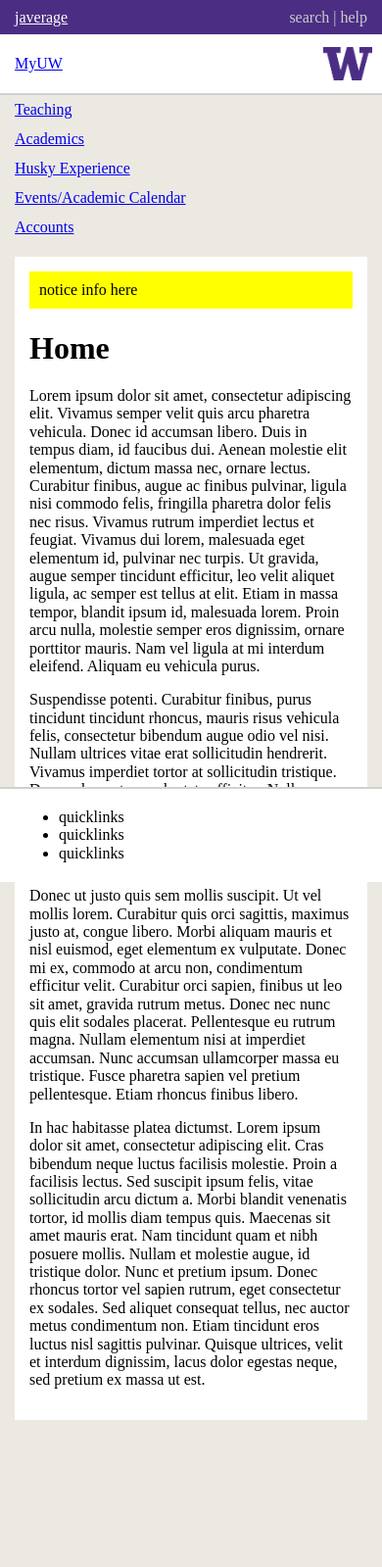
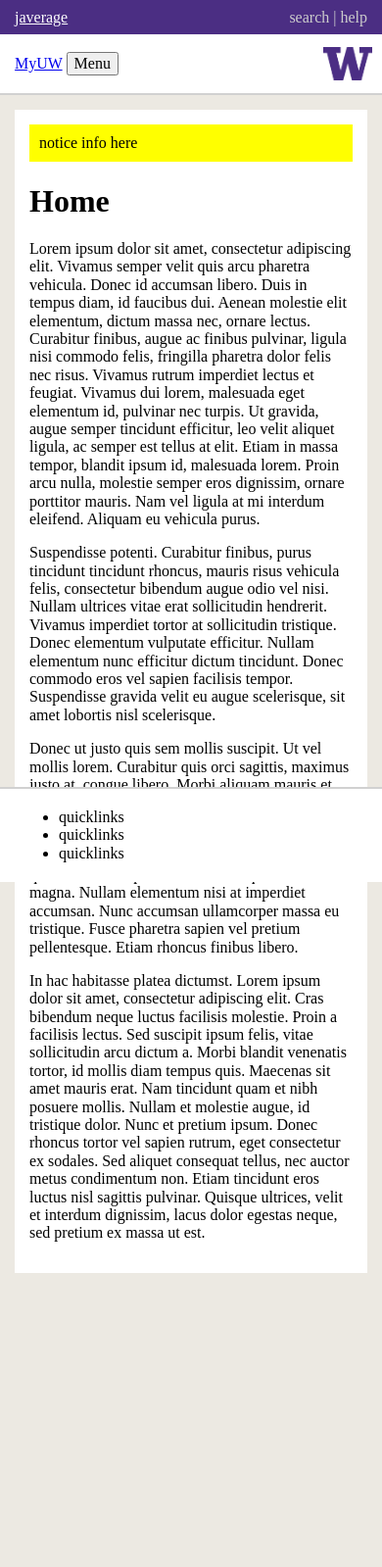
Before and after one commit to charlon/myuw-boilerplate, a Jekyll site: the page built from index.md, in a window 390 px wide. Shown: the whole page at 98% size. Built offline with Jekyll 4.4.1, drawn with Linux system fonts in a browser that asks for light colours; nearby versions of some CDN libraries; after the commit the page ends 1449 px from its top, so only the background shows below that.

Commit message:
Adds menu toggle for mobile and desktop.

```diff
--- a/_layouts/default.html
+++ b/_layouts/default.html
@@ -14,6 +14,14 @@
 
         <script type="text/javascript" src="//code.jquery.com/jquery-3.1.1.min.js"></script>
 
+        <script type="text/javascript" src="{{ "/assets/js/main.js" | relative_url }}"></script>
+
+        <style>
+		.hidden {
+			display: none;
+		}
+	      </style>
+
     </head>
     <body>
 
@@ -26,14 +34,17 @@
 
             <div class="myuw-logo">
                 <a href="/">MyUW</a>
+                <button id="menu_toggle">Menu</button>
             </div>
-            <ul class="myuw-menu">
+
+            <ul id="menu_container" class="myuw-menu">
                 <li><a href="/teaching/">Teaching</a></li>
                 <li><a href="/academics/">Academics</a></li>
                 <li><a href="/huskyexp/">Husky Experience</a></li>
                 <li><a href="/calendar/">Events/Academic Calendar</a></li>
                 <li><a href="/accounts/">Accounts</a></li>
             </ul>
+
         </div>
 
         <div class="myuw-content">
--- a/assets/css/main.scss
+++ b/assets/css/main.scss
@@ -56,11 +56,15 @@
         height: $nav-height;
         line-height: $nav-height;
 
+        button {
+            @include desktop { display: none; };
+        }
+
     }
 
-    .myuw-menu { margin: 0; padding: 0;   list-style: none;
+    .myuw-menu { margin: 0; padding: 0;   list-style: none; display: none;
 
-        @include desktop { position: absolute; top: 0; left: 200px; right: 100px; background: transparent; };
+        @include desktop { position: absolute; top: 0; left: 200px; right: 100px; background: transparent; display: block; };
 
         li { line-height: 30px; padding: 0 15px;
             @include desktop { display: inline-block; margin-right: 20px; line-height: $nav-height; };
--- /dev/null
+++ b/assets/js/main.js
@@ -0,0 +1,7 @@
+$(document).ready(function(){
+
+	$("#menu_toggle").click(function(){
+		$("#menu_container").toggle("hidden");
+	});
+
+});
```
